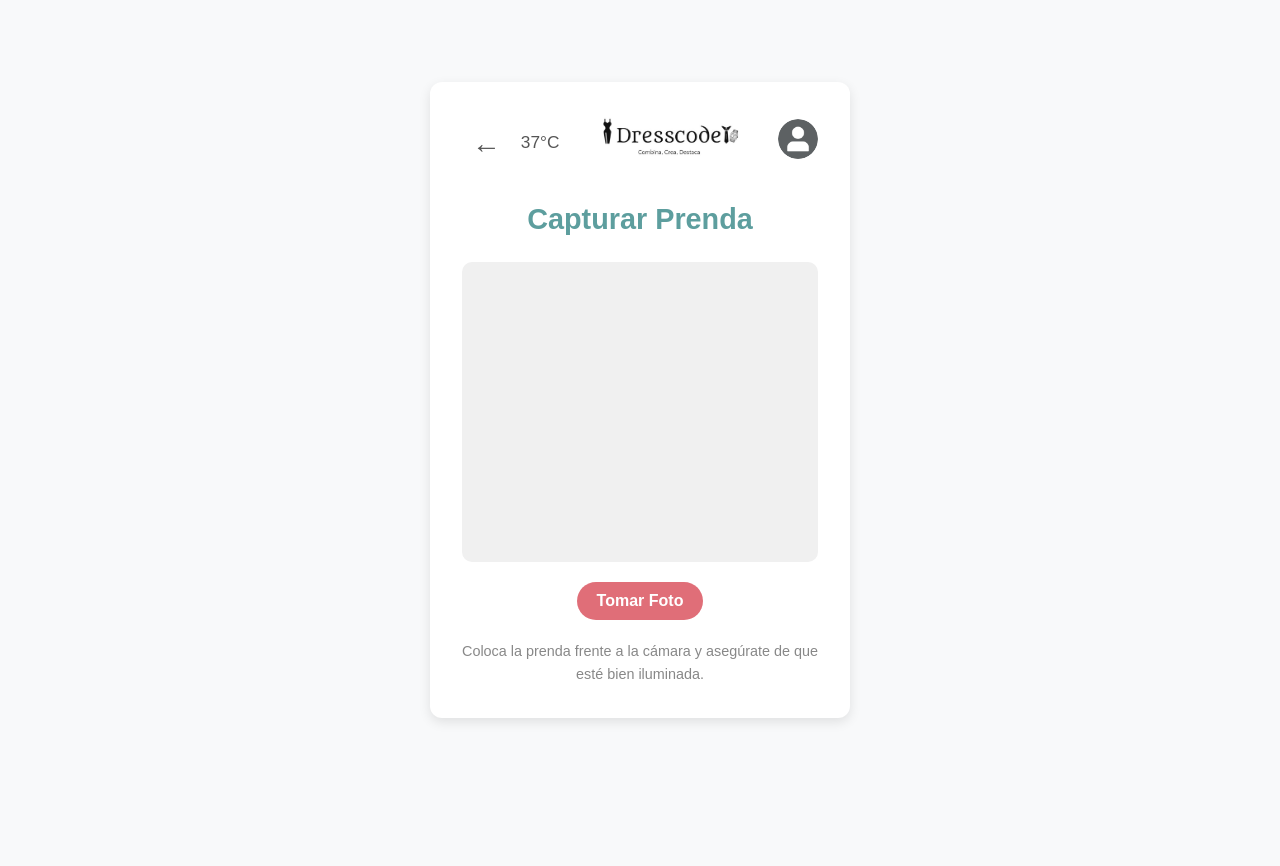
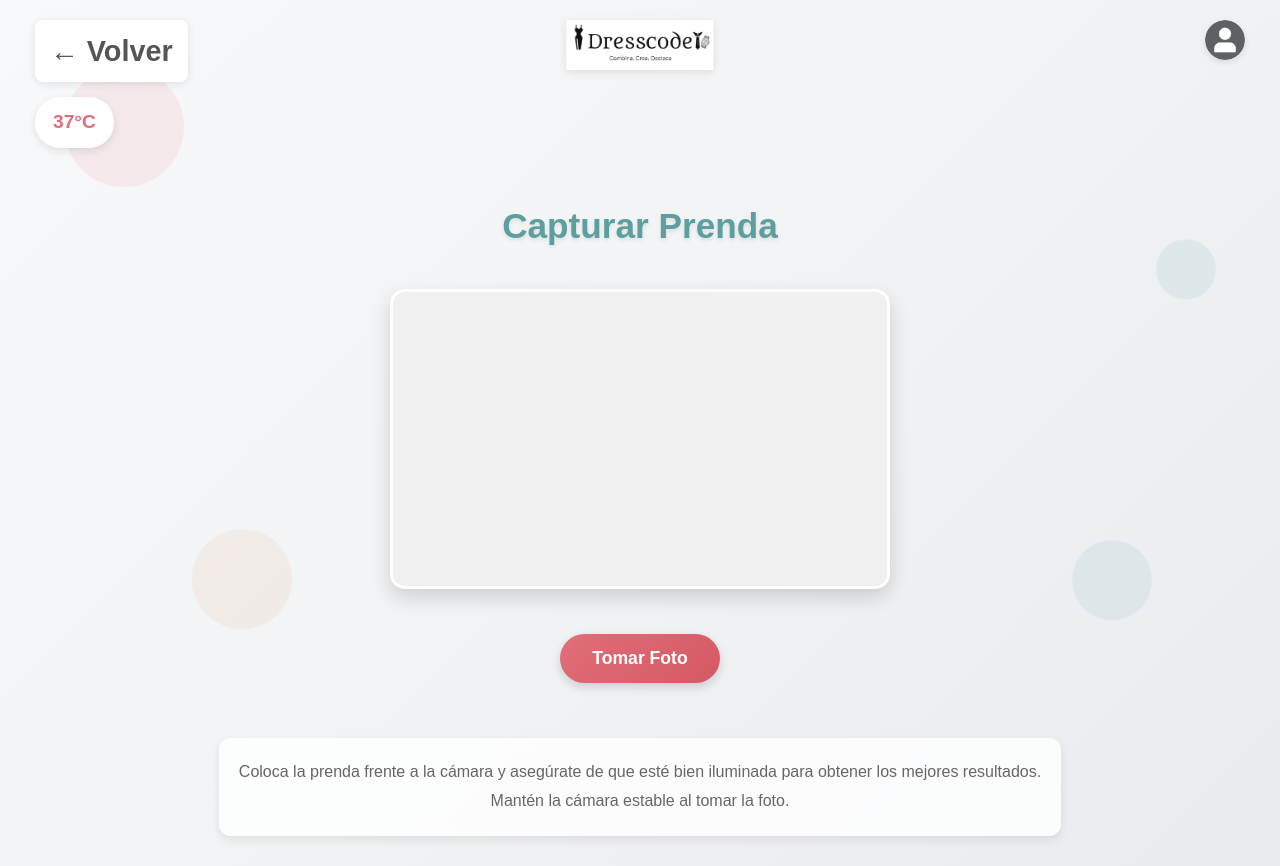
Before and after one commit to davcamshow/DressCode, a Django app: page /camera/ in a window 1280 px wide. Before the commit the page ends 722 px from the top, so only its background shows below. Run offline with Django 5.2, Linux system fonts and the light colour scheme.

Commit message:
modified:   DressCode/mydresscode/static/css/camera.css 	modified:   DressCode/mydresscode/static/js/camera.js 	modified:   DressCode/mydresscode/templates/camera.html

```diff
--- a/DressCode/mydresscode/static/css/camera.css
+++ b/DressCode/mydresscode/static/css/camera.css
@@ -6,59 +6,96 @@
 }
 
 body {
-    background-color: #f8f9fa;
+    background: linear-gradient(135deg, #f8f9fa 0%, #e9ecef 100%);
     color: #333;
     line-height: 1.6;
     min-height: 100vh;
+    padding: 20px;
     display: flex;
-    justify-content: center;
-    align-items: center;
-    padding: 20px;
+    flex-direction: column;
+    position: relative;
+    overflow-x: hidden;
 }
 
-.container {
+.background-elements {
+    position: fixed;
+    top: 0;
+    left: 0;
     width: 100%;
-    max-width: 420px;
-    background-color: white;
-    border-radius: 12px;
-    box-shadow: 0 4px 12px rgba(0, 0, 0, 0.1);
-    padding: 32px;
+    height: 100%;
+    pointer-events: none;
+    z-index: -1;
+}
+
+.floating-element {
+    position: absolute;
+    border-radius: 50%;
+    opacity: 0.1;
+    animation: float 15s infinite ease-in-out;
+}
+
+.element-1 {
+    width: 120px;
+    height: 120px;
+    background-color: #e06e78;
+    top: 10%;
+    left: 5%;
+    animation-delay: 0s;
+}
+
+.element-2 {
+    width: 80px;
+    height: 80px;
+    background-color: #5d9e9e;
+    top: 70%;
+    right: 10%;
+    animation-delay: 2s;
+}
+
+.element-3 {
+    width: 100px;
+    height: 100px;
+    background-color: #e69c67;
+    bottom: 20%;
+    left: 15%;
+    animation-delay: 4s;
+}
+
+.element-4 {
+    width: 60px;
+    height: 60px;
+    background-color: #5d9e9e;
+    top: 30%;
+    right: 5%;
+    animation-delay: 6s;
+}
+
+@keyframes float {
+    0%, 100% {
+        transform: translateY(0) rotate(0deg);
+    }
+    33% {
+        transform: translateY(-20px) rotate(120deg);
+    }
+    66% {
+        transform: translateY(10px) rotate(240deg);
+    }
 }
 
 .header {
     display: flex;
     justify-content: space-between;
-    align-items: center;
-    margin-bottom: 24px;
-}
-
-.header-left, .header-right {
-    display: flex;
-    align-items: center;
-}
-
-.header-logo-main {
-    text-align: center;
-    flex-grow: 1;
-}
-
-.logo-main {
-    height: 50px;
-    width: auto;
-    margin: 0 auto;
-}
-
-.logo-small {
-    height: 40px;
-    width: auto;
-    border-radius: 50%;
-    object-fit: contain;
+    align-items: flex-start;
+    margin-bottom: 30px;
+    padding: 0 15px;
+    flex-wrap: wrap;
 }
 
 .header-icons-left {
     display: flex;
-    align-items: center;
-    gap: 10px;
+    flex-direction: column;
+    align-items: flex-start;
+    gap: 15px;
     color: #555;
     font-size: 1.2em;
 }
@@ -68,16 +105,35 @@ body {
     color: #555;
     font-size: 1.5em;
     font-weight: bold;
-    padding: 5px 10px;
+    padding: 8px 15px;
+    background-color: #fff;
+    border-radius: 8px;
+    box-shadow: 0 2px 8px rgba(0,0,0,0.1);
+    transition: all 0.3s ease;
 }
 
-.header-icons-left span {
-    font-size: 0.9em;
+.back-button:hover {
+    transform: translateY(-2px);
+    box-shadow: 0 4px 12px rgba(0,0,0,0.15);
+}
+
+.header-logo-main {
+    position: absolute;
+    left: 50%;
+    transform: translateX(-50%);
+    top: 20px;
+}
+
+.logo-main {
+    height: 50px;
+    width: auto;
+    filter: drop-shadow(0 2px 4px rgba(0,0,0,0.1));
 }
 
 .header-icons-right {
     display: flex;
-    align-items: center;
+    flex-direction: column;
+    align-items: flex-end;
     gap: 15px;
 }
 
@@ -86,6 +142,19 @@ body {
     border: none;
     cursor: pointer;
     padding: 0;
+    transition: transform 0.3s ease;
+}
+
+.icon-button:hover {
+    transform: scale(1.05);
+}
+
+.logo-small {
+    height: 40px;
+    width: auto;
+    border-radius: 50%;
+    object-fit: contain;
+    box-shadow: 0 2px 6px rgba(0,0,0,0.1);
 }
 
 .profile-container {
@@ -96,12 +165,13 @@ body {
     display: none;
     position: absolute;
     background-color: #fff;
-    box-shadow: 0 4px 8px rgba(0,0,0,0.1);
-    border-radius: 5px;
+    box-shadow: 0 4px 12px rgba(0,0,0,0.1);
+    border-radius: 8px;
     min-width: 150px;
     z-index: 10;
     right: 0;
-    top: 30px;
+    top: 45px;
+    overflow: hidden;
 }
 
 .profile-container:hover .profile-dropdown {
@@ -110,10 +180,11 @@ body {
 }
 
 .profile-dropdown a {
-    padding: 10px 15px;
+    padding: 12px 15px;
     text-decoration: none;
     color: #555;
     white-space: nowrap;
+    transition: background-color 0.2s ease;
 }
 
 .profile-dropdown a:hover {
@@ -121,70 +192,153 @@ body {
 }
 
 .main-content {
-    width: 100%;
-    text-align: center;
+    display: flex;
+    flex-direction: column;
+    align-items: center;
+    gap: 25px;
+    margin-top: 20px;
 }
 
 .title {
-    font-size: 1.8em;
+    font-size: 2.2em;
     color: #5d9e9e;
     font-weight: bold;
-    margin-bottom: 20px;
+    text-align: center;
+    margin-bottom: 10px;
+    text-shadow: 0 2px 4px rgba(0,0,0,0.1);
 }
 
 .camera-container {
     position: relative;
-    width: 100%;
+    width: 90%;
+    max-width: 500px;
     height: 300px;
     overflow: hidden;
-    border-radius: 10px;
-    margin-bottom: 20px;
+    border-radius: 15px;
     background-color: #f0f0f0;
     display: flex;
     justify-content: center;
     align-items: center;
+    box-shadow: 0 8px 20px rgba(0,0,0,0.15);
+    border: 3px solid white;
 }
 
 #video, #canvas, .photo-preview {
     width: 100%;
     height: 100%;
     object-fit: cover;
-    border-radius: 10px;
+    border-radius: 12px;
 }
 
 .controls {
     display: flex;
     justify-content: center;
-    gap: 10px;
-    margin-bottom: 20px;
+    gap: 20px;
+    margin: 20px 0;
     flex-wrap: wrap;
 }
 
 .capture-button, .retake-button, .save-button {
-    padding: 10px 20px;
+    padding: 14px 28px;
     border: none;
-    border-radius: 25px;
+    border-radius: 30px;
     color: white;
     font-weight: bold;
     cursor: pointer;
-    font-size: 1em;
-    min-width: 120px;
+    font-size: 1.1em;
+    min-width: 160px;
+    box-shadow: 0 4px 10px rgba(0,0,0,0.15);
+    transition: all 0.3s ease;
+    position: relative;
+    overflow: hidden;
+}
+
+.capture-button:hover, .retake-button:hover, .save-button:hover {
+    transform: translateY(-3px);
+    box-shadow: 0 6px 15px rgba(0,0,0,0.2);
+}
+
+.capture-button:active, .retake-button:active, .save-button:active {
+    transform: translateY(-1px);
 }
 
 .capture-button {
-    background-color: #e06e78;
+    background: linear-gradient(135deg, #e06e78 0%, #d45965 100%);
 }
 
 .retake-button {
-    background-color: #5d9e9e;
+    background: linear-gradient(135deg, #5d9e9e 0%, #4a8a8a 100%);
 }
 
 .save-button {
-    background-color: #e69c67;
+    background: linear-gradient(135deg, #e69c67 0%, #df8a50 100%);
 }
 
 .instructions {
-    color: #888;
-    font-size: 0.9em;
-    margin-top: 10px;
+    color: #666;
+    font-size: 1em;
+    text-align: center;
+    max-width: 80%;
+    margin: 10px auto;
+    padding: 20px;
+    background-color: rgba(255, 255, 255, 0.8);
+    border-radius: 12px;
+    box-shadow: 0 4px 10px rgba(0,0,0,0.08);
+    backdrop-filter: blur(5px);
+    line-height: 1.8;
 }
+
+.temperature-display {
+    background-color: #fff;
+    padding: 10px 18px;
+    border-radius: 25px;
+    box-shadow: 0 3px 8px rgba(0,0,0,0.1);
+    font-weight: bold;
+    color: #e06e78;
+}
+
+@media (max-width: 768px) {
+    .header {
+        flex-direction: column;
+        align-items: center;
+        gap: 15px;
+    }
+
+    .header-icons-left, .header-icons-right {
+        flex-direction: row;
+        align-items: center;
+    }
+
+    .header-logo-main {
+        position: static;
+        transform: none;
+        order: -1;
+        margin-bottom: 10px;
+    }
+
+    .controls {
+        flex-direction: column;
+        align-items: center;
+    }
+
+    .capture-button, .retake-button, .save-button {
+        width: 220px;
+    }
+
+    .title {
+        font-size: 1.8em;
+    }
+
+    .camera-container {
+        height: 250px;
+    }
+
+    .instructions {
+        max-width: 95%;
+        font-size: 0.9em;
+    }
+
+    .floating-element {
+        display: none;
+    }
+}
--- a/DressCode/mydresscode/static/js/camera.js
+++ b/DressCode/mydresscode/static/js/camera.js
@@ -1,4 +1,3 @@
-
 // Función auxiliar para obtener el token CSRF de las cookies
 function getCookie(name) {
     let cookieValue = null;
@@ -16,7 +15,33 @@
     return cookieValue;
 }
 
+// Función para mostrar mensajes al usuario
+function showMessage(message, type = 'success') {
+    const messageDiv = document.createElement('div');
+    const backgroundColor = type === 'success' ? '#5d9e9e' : '#e06e78';
 
+    messageDiv.style.cssText = `
+        position: fixed;
+        top: 20px;
+        left: 50%;
+        transform: translateX(-50%);
+        background: ${backgroundColor};
+        color: white;
+        padding: 15px 25px;
+        border-radius: 8px;
+        box-shadow: 0 4px 12px rgba(0,0,0,0.2);
+        z-index: 1000;
+        font-weight: bold;
+        text-align: center;
+        max-width: 80%;
+    `;
+    messageDiv.textContent = message;
+    document.body.appendChild(messageDiv);
+
+    setTimeout(() => {
+        messageDiv.remove();
+    }, type === 'success' ? 3000 : 5000);
+}
 
 document.addEventListener('DOMContentLoaded', function() {
     const video = document.getElementById('video');
@@ -27,10 +52,14 @@ document.addEventListener('DOMContentLoaded', function() {
     const saveBtn = document.getElementById('save-btn');
 
     let stream = null;
-
+    let videoWidth = 0;
+    let videoHeight = 0;
 
     // Función para enviar el Blob al servidor de Django
     async function sendImageToDjango(blob) {
+        // Mostrar mensaje de carga
+        showMessage('Procesando imagen...', 'info');
+
         // 1. Preparar el envío con FormData
         const formData = new FormData();
         // 'imagen_prenda' DEBE coincidir con la clave que Django espera en request.FILES
@@ -50,105 +79,160 @@ document.addEventListener('DOMContentLoaded', function() {
             const data = await response.json(); // Intentamos parsear la respuesta JSON
 
             if (response.ok) {
-                window.location.href = INICIO_URL;
+                // Éxito: Django respondió 200 (OK)
+                showMessage('✅ Foto procesada, etiquetada y guardada en Supabase.', 'success');
 
-                // Éxito: Django respondió 200 (OK)
-                alert('✅ Foto procesada, etiquetada y guardada en Supabase.');
                 // Redirigir de vuelta a la página principal después de guardar
-                window.location.href = "{% url 'inicio' %}";
+                setTimeout(() => {
+                    window.location.href = INICIO_URL || "{% url 'inicio' %}";
+                }, 1500);
             } else {
                 // Falla: Django respondió un código de error (400, 401, 500)
                 console.error('Error del servidor:', data.error || response.statusText);
-                alert(`❌ Error al guardar: ${data.error || 'Inténtalo de nuevo.'}`);
+                showMessage(`❌ Error al guardar: ${data.error || 'Inténtalo de nuevo.'}`, 'error');
                 // Revertir los botones para que el usuario pueda volver a intentarlo
                 retakeBtn.click();
             }
         } catch (error) {
             console.error('Error de red/conexión:', error);
-            alert('❌ Error de conexión. Inténtalo de nuevo.');
+            showMessage('❌ Error de conexión. Inténtalo de nuevo.', 'error');
             // Revertir los botones
             retakeBtn.click();
         }
     }
-
-    // ... (Asegúrate de que la función getCookie esté también en tu JS) ...
 
     // Inicializar la cámara
     async function initCamera() {
         try {
             stream = await navigator.mediaDevices.getUserMedia({
                 video: {
-                    facingMode: 'environment' // Preferir cámara trasera si está disponible
+                    facingMode: 'environment', // Preferir cámara trasera si está disponible
+                    width: { ideal: 1280 },
+                    height: { ideal: 720 }
                 }
             });
             video.srcObject = stream;
+
+            // Esperar a que el video cargue para obtener sus dimensiones reales
+            video.addEventListener('loadedmetadata', function() {
+                videoWidth = video.videoWidth;
+                videoHeight = video.videoHeight;
+                console.log('Dimensiones del video:', videoWidth, 'x', videoHeight);
+
+                // Configurar el canvas con las mismas dimensiones del video
+                canvas.width = videoWidth;
+                canvas.height = videoHeight;
+
+                video.style.opacity = '1';
+            });
+
         } catch (err) {
             console.error('Error al acceder a la cámara:', err);
-            alert('No se pudo acceder a la cámara. Por favor, asegúrate de haber otorgado los permisos necesarios.');
+            showMessage('No se pudo acceder a la cámara. Por favor, asegúrate de haber otorgado los permisos necesarios.', 'error');
         }
     }
 
-    // Capturar foto
+    // Capturar foto - VERSIÓN MEJORADA
     captureBtn.addEventListener('click', function() {
+        // Efecto visual al capturar
+        captureBtn.style.transform = 'scale(0.95)';
+        setTimeout(() => {
+            captureBtn.style.transform = '';
+        }, 150);
+
+        // Obtener las dimensiones reales del video
+        const actualVideoWidth = video.videoWidth;
+        const actualVideoHeight = video.videoHeight;
+
+        // Configurar el canvas con las dimensiones exactas del video
+        canvas.width = actualVideoWidth;
+        canvas.height = actualVideoHeight;
+
         const context = canvas.getContext('2d');
-        canvas.width = video.videoWidth;
-        canvas.height = video.videoHeight;
-        context.drawImage(video, 0, 0, canvas.width, canvas.height);
 
-        // Mostrar vista previa
+        // Dibujar la imagen completa del video en el canvas
+        context.drawImage(video, 0, 0, actualVideoWidth, actualVideoHeight);
+
+        // Mostrar vista previa con efecto
         const dataURL = canvas.toDataURL('image/png');
-        photoPreview.innerHTML = `<img src="${dataURL}" alt="Foto capturada">`;
+        photoPreview.innerHTML = `<img src="${dataURL}" alt="Foto capturada" style="width: 100%; height: 100%; object-fit: contain;">`;
         photoPreview.style.display = 'block';
+        photoPreview.style.opacity = '0';
+
+        setTimeout(() => {
+            photoPreview.style.opacity = '1';
             video.style.display = 'none';
+        }, 10);
 
-        // Cambiar visibilidad de botones
+        // Cambiar visibilidad de botones con transición
+        setTimeout(() => {
             captureBtn.style.display = 'none';
             retakeBtn.style.display = 'inline-block';
             saveBtn.style.display = 'inline-block';
+
+            // Efecto de aparición para los nuevos botones
+            setTimeout(() => {
+                retakeBtn.style.opacity = '1';
+                saveBtn.style.opacity = '1';
+            }, 50);
+        }, 300);
     });
 
     // Volver a tomar foto
     retakeBtn.addEventListener('click', function() {
+        // Efecto visual
+        retakeBtn.style.transform = 'scale(0.95)';
+        setTimeout(() => {
+            retakeBtn.style.transform = '';
+        }, 150);
+
+        photoPreview.style.opacity = '0';
+
+        setTimeout(() => {
             photoPreview.style.display = 'none';
             video.style.display = 'block';
 
+            setTimeout(() => {
+                video.style.opacity = '1';
+            }, 50);
+
+            // Cambiar visibilidad de botones
             captureBtn.style.display = 'inline-block';
             retakeBtn.style.display = 'none';
             saveBtn.style.display = 'none';
+        }, 300);
     });
 
-    // Guardar foto (aquí puedes implementar la lógica para guardar la imagen)
-    /*saveBtn.addEventListener('click', function() {
-        // En una implementación real, aquí enviarías la imagen al servidor
-        // Por ahora, solo mostraremos un mensaje
-        alert('Foto guardada correctamente. Será procesada para identificar la prenda.');
-
-        // Redirigir de vuelta a la página principal después de guardar
+    // Guardar foto - VERSIÓN MEJORADA
+    saveBtn.addEventListener('click', function() {
+        // Efecto visual
+        saveBtn.style.transform = 'scale(0.95)';
         setTimeout(() => {
-            window.location.href = "{% url 'inicio' %}";
-        }, 1500);
-    });*/
-
-
-    // Guardar foto
-    saveBtn.addEventListener('click', function() {
-        // Muestra un mensaje de carga mientras se procesa y se envía
-        alert('Enviando foto para guardar y procesar...');
+            saveBtn.style.transform = '';
+        }, 150);
 
         // 1. Obtener la imagen como un objeto Blob (archivo)
         canvas.toBlob(async function(blob) {
             if (!blob) {
-                alert('Error: No se pudo generar el archivo de imagen.');
+                showMessage('Error: No se pudo generar el archivo de imagen.', 'error');
                 return;
             }
 
-            // 2. Pasar al siguiente paso: envío con fetch (ver 3.3)
+            // 2. Pasar al siguiente paso: envío con fetch
             await sendImageToDjango(blob);
 
         }, 'image/png'); // Formato de la imagen: PNG
+    });
 
-        // Detener la redirección automática que tenías antes.
-        // La redirección ocurrirá DESPUÉS de un envío exitoso en sendImageToDjango.
+    // Efectos adicionales para mejorar la experiencia
+    document.querySelectorAll('button').forEach(button => {
+        button.addEventListener('mouseenter', function() {
+            this.style.transform = 'translateY(-2px)';
+        });
+
+        button.addEventListener('mouseleave', function() {
+            this.style.transform = '';
+        });
     });
 
     // Inicializar la cámara cuando se carga la página
--- a/DressCode/mydresscode/templates/camera.html
+++ b/DressCode/mydresscode/templates/camera.html
@@ -8,11 +8,17 @@
     <link rel="stylesheet" href="{% static 'css/camera.css' %}">
 </head>
 <body>
-    <div class="container">
+    <div class="background-elements">
+        <div class="floating-element element-1"></div>
+        <div class="floating-element element-2"></div>
+        <div class="floating-element element-3"></div>
+        <div class="floating-element element-4"></div>
+    </div>
+
     <header class="header">
         <div class="header-icons-left">
-                <a href="{% url 'inicio' %}" class="back-button">←</a>
-                <span>37°C</span>
+            <a href="{% url 'inicio' %}" class="back-button">← Volver</a>
+            <div class="temperature-display">37°C</div>
         </div>
 
         <div class="header-logo-main">
@@ -34,6 +40,7 @@
 
     <main class="main-content">
         <h1 class="title">Capturar Prenda</h1>
+
         <div class="camera-container">
             <video id="video" autoplay playsinline></video>
             <canvas id="canvas" style="display:none;"></canvas>
@@ -47,15 +54,14 @@
         </div>
 
         <div class="instructions">
-                <p>Coloca la prenda frente a la cámara y asegúrate de que esté bien iluminada.</p>
+            <p>Coloca la prenda frente a la cámara y asegúrate de que esté bien iluminada para obtener los mejores resultados.</p>
+            <p>Mantén la cámara estable al tomar la foto.</p>
         </div>
     </main>
-    </div>
     <script>
         const INICIO_URL = "{% url 'inicio' %}";
         </script>
 
     <script src="{% static 'js/camera.js' %}"></script>
-
 </body>
 </html>
```
Lines whose indentation alone changed are shown as unchanged.
